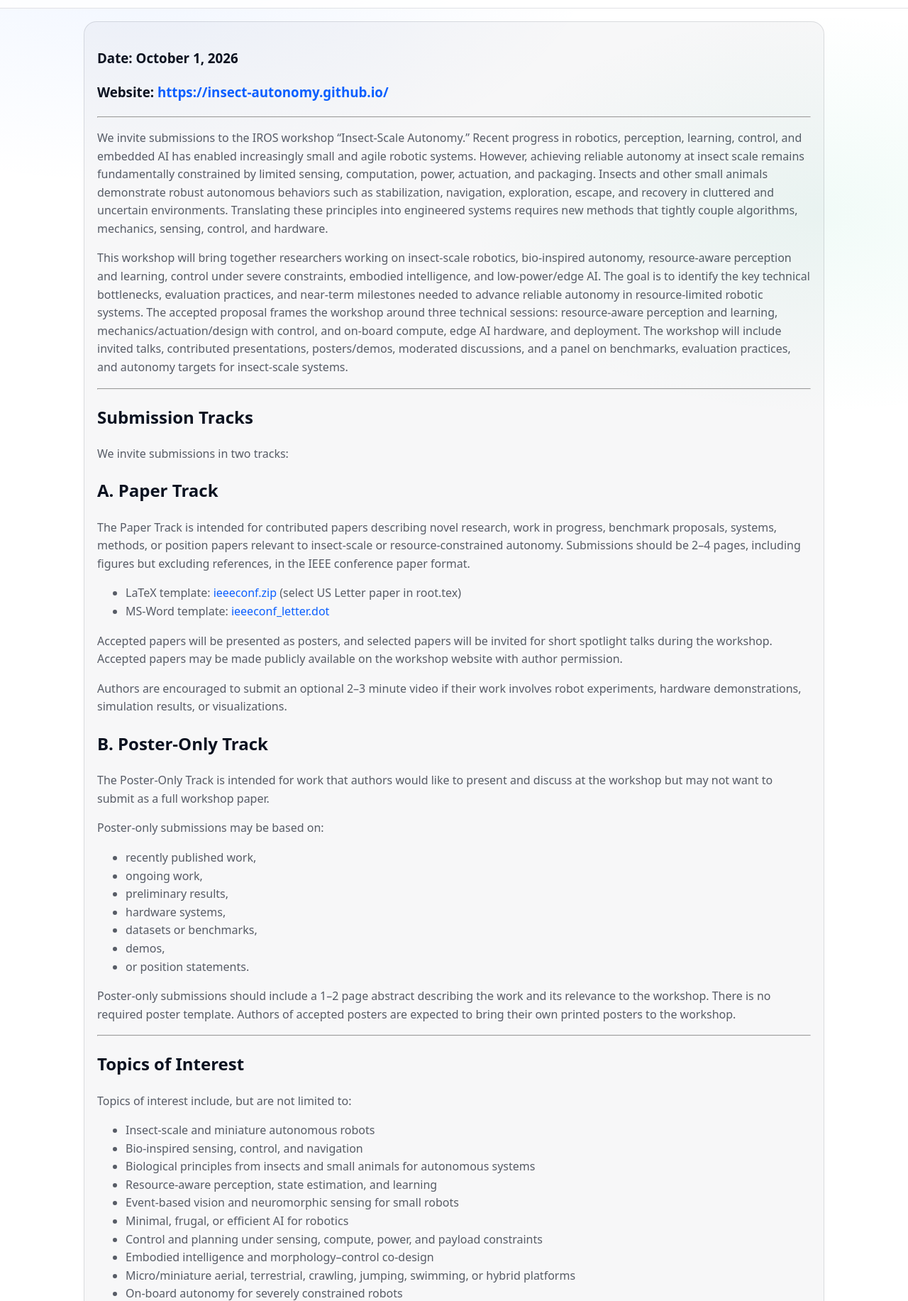
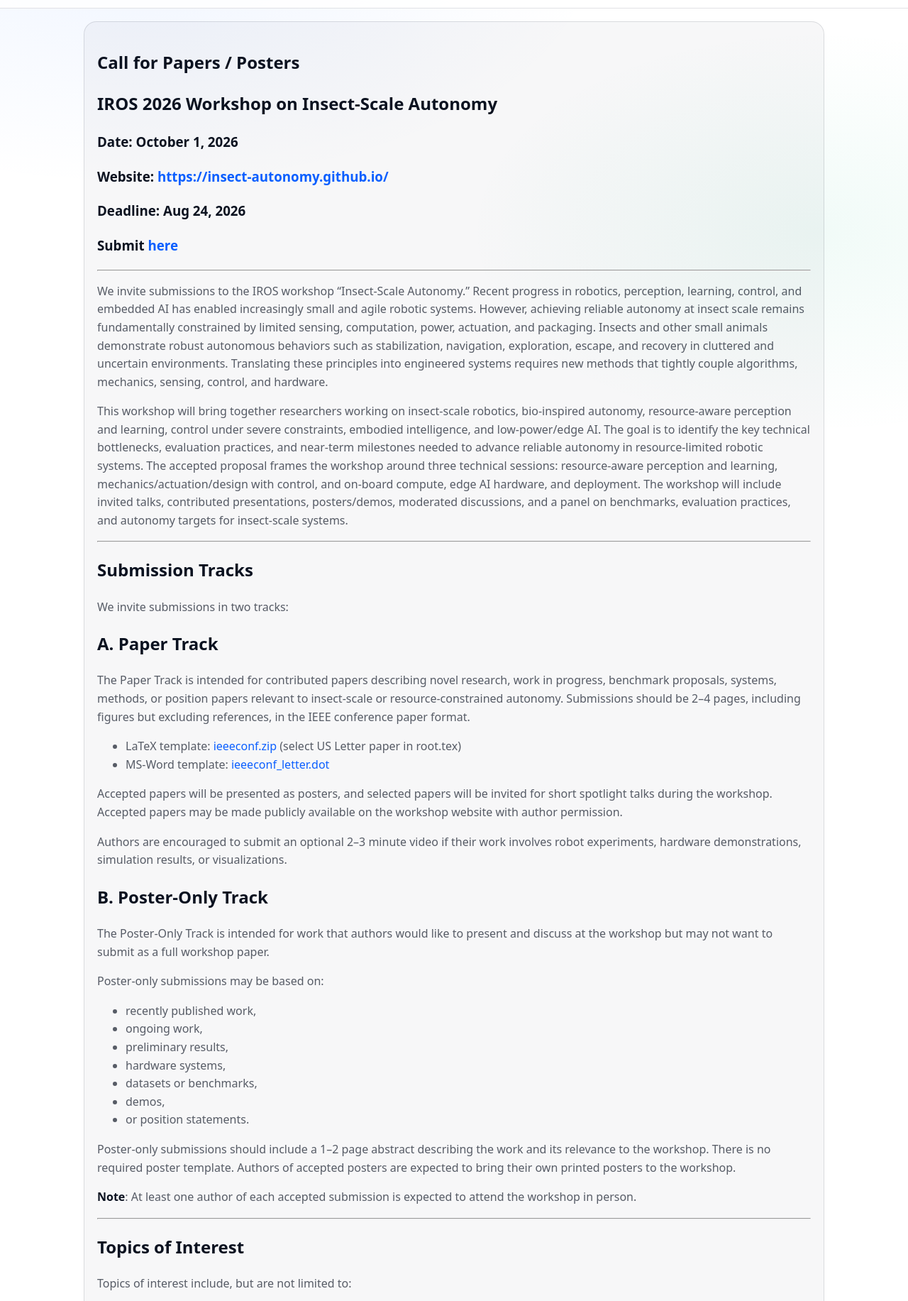
Before and after one commit to insect-autonomy/insect-autonomy.github.io, an Astro site: page /cfp in a window 1280 px wide. Shown: the part 65-1898 px from the top of the page at 71% size. Built offline with nearby package versions, Linux system fonts and the light colour scheme; Astro itself is replaced by a stand-in of ours.

Commit message:
Update cfp.md

```diff
--- a/src/content/pages/cfp.md
+++ b/src/content/pages/cfp.md
@@ -4,8 +4,13 @@ description: "Submission information and important dates"
 updated: "2026-07-10"
 ---
 
+## Call for Papers / Posters
+## IROS 2026 Workshop on Insect-Scale Autonomy
+
 ### Date: October 1, 2026
 ### Website: https://insect-autonomy.github.io/
+### Deadline: Aug 24, 2026
+### Submit [here](https://openreview.net/group?id=IEEE.org/IROS/2026/Workshop/Insect-Scale_Autonomy)
 ---
 
 We invite submissions to the IROS workshop “Insect-Scale Autonomy.”
@@ -42,6 +47,8 @@ Poster-only submissions may be based on:
 - or position statements.
 
 Poster-only submissions should include a 1–2 page abstract describing the work and its relevance to the workshop. There is no required poster template. Authors of accepted posters are expected to bring their own printed posters to the workshop.
+
+**Note**: At least one author of each accepted submission is expected to attend the workshop in person.
 
 ---
 
@@ -87,7 +94,7 @@ For questions about submissions, please contact: Chahat Singh (chahat.singh@colo
 # Important Dates
 - Paper / poster submission deadline: August 24, 2026, 11:59 PM AoE
 - Acceptance notification: September 7, 2026
-- Camera ready deadline: September 14, 2026
+- Final version deadline: September 14, 2026
 - Workshop date: October 1, 2026
 
 Authors who require an early decision for visa or travel planning should contact the organizers.
```
